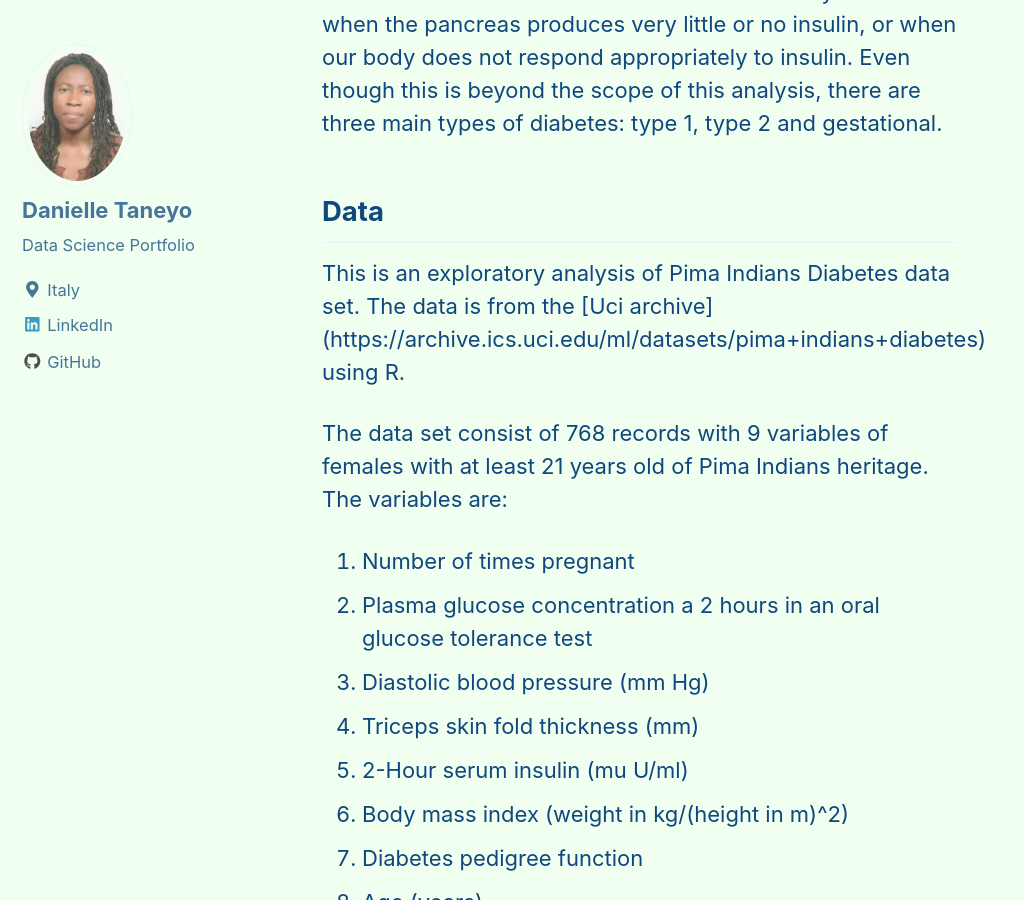
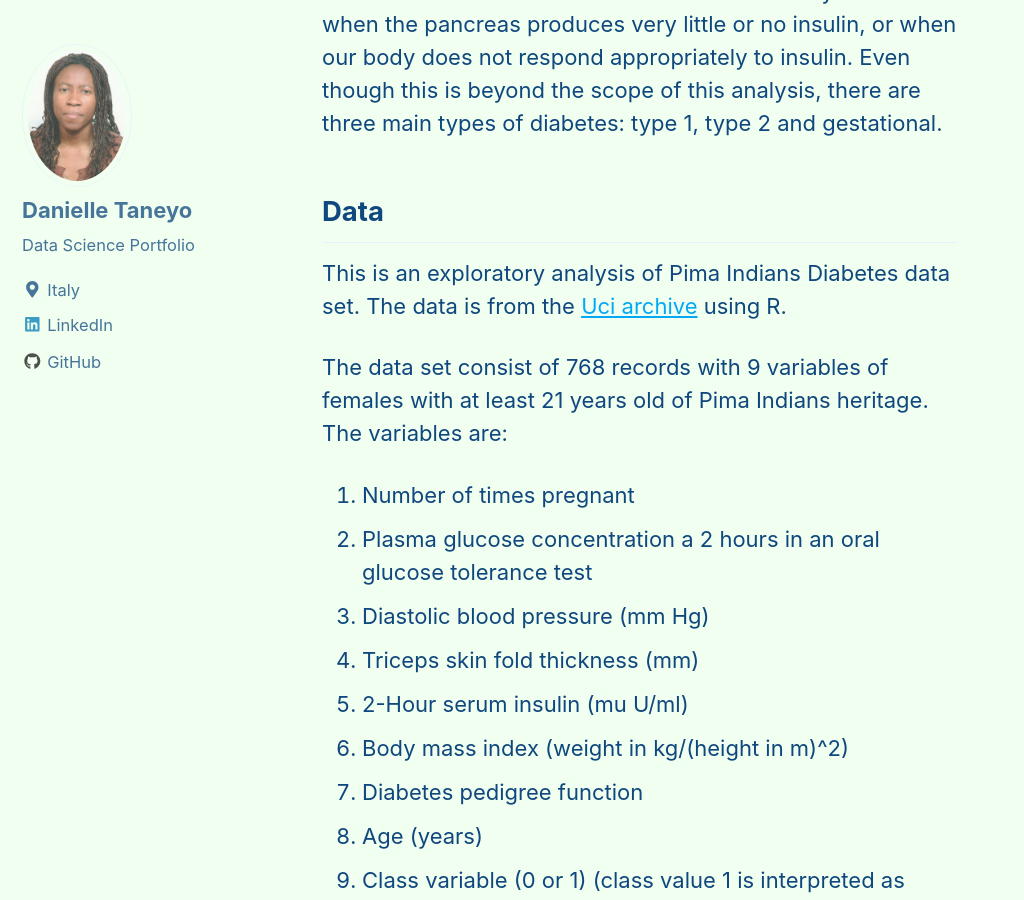
Before and after one commit to lsaa2014/lsaa2014.github.io, a Jekyll site: the page built from _posts/2018-04-09-PimaDiabetesEDA.md, in a window 1280 px wide and 900 px high, scrolled down 747 px. Shown: the whole window, without its empty margins (0-1024 px from the left). Built offline with Jekyll 4.4.1, drawn with Linux system fonts in a browser that asks for light colours; nearby versions of some CDN libraries.

Commit message:
Update 2018-04-09-PimaDiabetesEDA.md

```diff
--- a/_posts/2018-04-09-PimaDiabetesEDA.md
+++ b/_posts/2018-04-09-PimaDiabetesEDA.md
@@ -19,8 +19,7 @@ or when our body does not respond appropriately to insulin. Even though this is
 the scope of this analysis, there are three main types of diabetes: type 1, type 2 and gestational.
 
 ## Data
-This is an exploratory analysis of Pima Indians Diabetes data set. The data is from the [Uci archive]
-(https://archive.ics.uci.edu/ml/datasets/pima+indians+diabetes) using R.
+This is an exploratory analysis of Pima Indians Diabetes data set. The data is from the [Uci archive](https://archive.ics.uci.edu/ml/datasets/pima+indians+diabetes) using R.
 
 The data set consist of 768 records with 9 variables of females with at least  21 years old of Pima Indians heritage. The variables are:
 1. Number of times pregnant
@@ -52,7 +51,7 @@ This plot shows that female who tested positive (or 1) have a higher bmi and num
 tested negative. In fact, high Bmi usually means high risk of diabetes.
 
 ### Is there a relationship between Bmi and Triceps skin fold thickness?
-<img src="{{ site.url }}{{ site.baseurl }}/images/wine/diabetes/bmiTricep.png" alt="" width="680" height="400">
+<img src="{{ site.url }}{{ site.baseurl }}/images/diabetes/bmiTricep.png" alt="" width="680" height="400">
 This plot shows that there is a strong relationship between Bmi and triceps skin.
 It is clear that as Bmi increases, triceps skin also increases. The correlation is higher for female tested negative
 than those who tested positive, but there are some points than could be considered as outliers.
```
